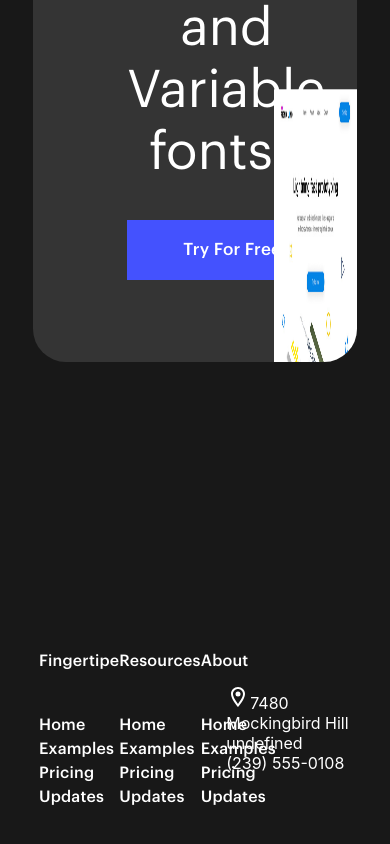
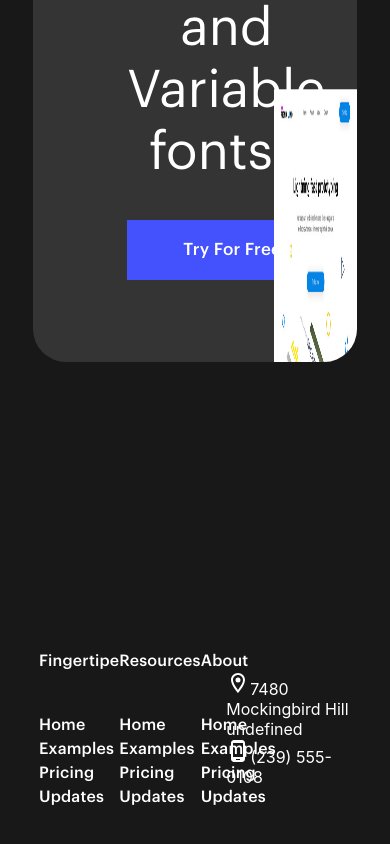
Before and after one commit to TheDa21crj/Landing-Page, a React (Create React App) app: page / in a window 390 px wide. Shown: the part 7121-7965 px from the top of the page. Built offline with nearby package versions, Linux system fonts and the light colour scheme.

Commit message:
Phone added

```diff
--- a/src/Components/Footer.js
+++ b/src/Components/Footer.js
@@ -42,7 +42,10 @@ export default function Footer() {
             <LocationOnOutlinedIcon />
             7480 Mockingbird Hill undefined
           </p>
-          <p>(239) 555-0108</p>
+          <p>
+            <PhoneAndroidOutlinedIcon />
+            (239) 555-0108
+          </p>
         </div>
       </div>
     </div>
```
